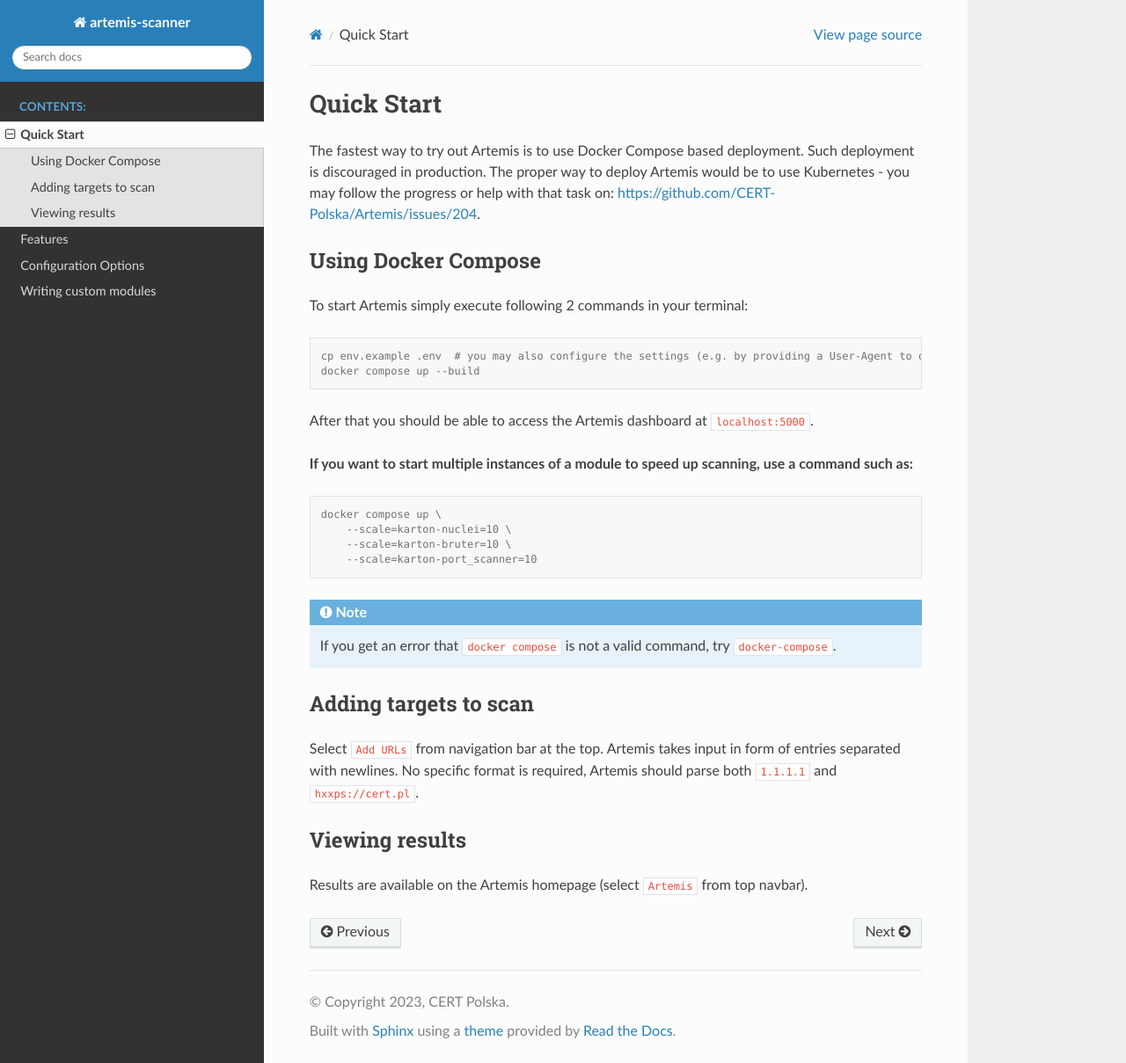
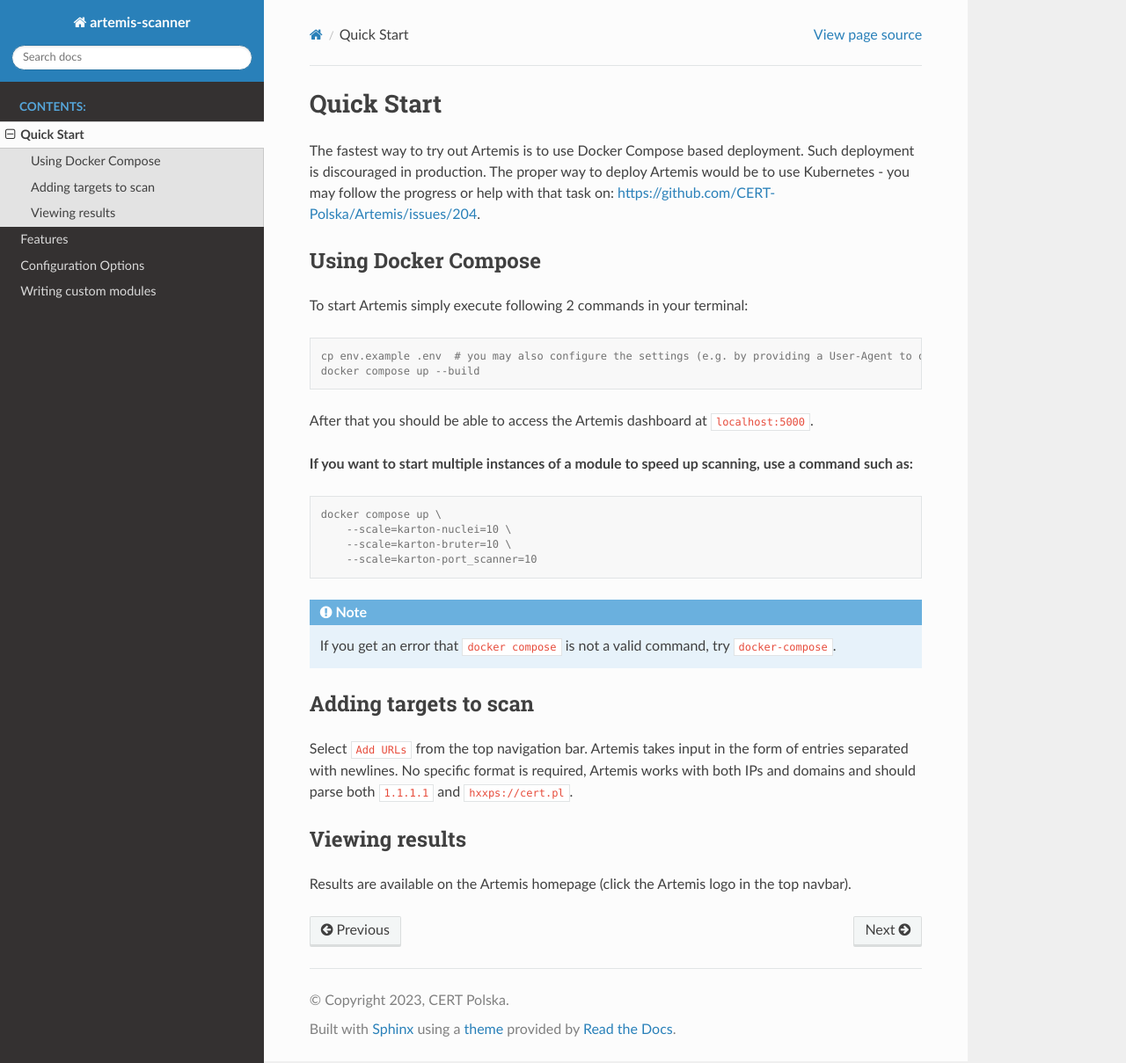
Before and after one commit to CERT-Polska/Artemis, a Sphinx documentation site: the page built from docs/quick-start.rst, in a window 1280 px wide and 1209 px high. Shown: the whole window at 88% size. Built offline with Sphinx 7.4.7 and the Read the Docs theme 2.0.0, drawn with Linux system fonts in a browser that asks for light colours.

```diff
--- a/docs/quick-start.rst
+++ b/docs/quick-start.rst
@@ -33,11 +33,11 @@
 Adding targets to scan
 ----------------------
 
-Select ``Add URLs`` from navigation bar at the top. Artemis takes input in form
-of entries separated with newlines. No specific format is required, Artemis should parse
-both ``1.1.1.1`` and ``hxxps://cert.pl``.
+Select ``Add URLs`` from the top navigation bar. Artemis takes input in the form
+of entries separated with newlines. No specific format is required, Artemis works with
+both IPs and domains and should parse both ``1.1.1.1`` and ``hxxps://cert.pl``.
 
 Viewing results
 ---------------
 
-Results are available on the Artemis homepage (select ``Artemis`` from top navbar).
+Results are available on the Artemis homepage (click the Artemis logo in the top navbar).
```
